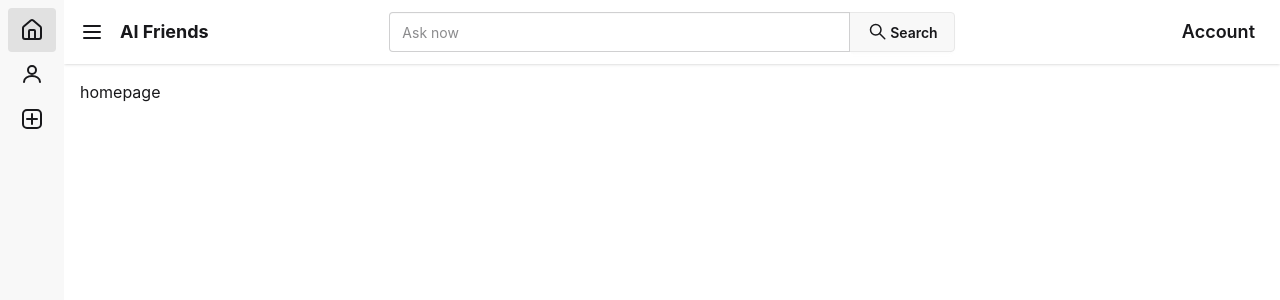
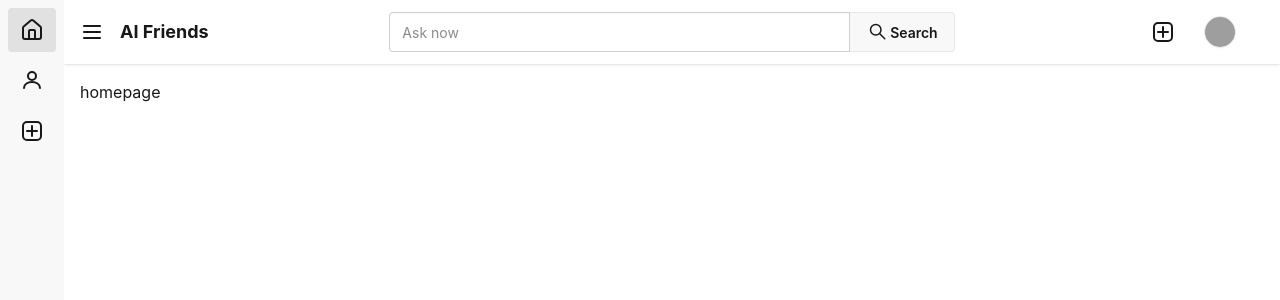
Before and after one commit to SimbolKing/AIFriends, a Vue app in the folder frontend/: page / in a window 1280 px wide. Shown: the top 300 px of the page. Built offline with nearby package versions, Linux system fonts and the light colour scheme.

Commit message:
create navbar's user drop menu

```diff
--- a/frontend/src/components/navbar/NavBar.vue
+++ b/frontend/src/components/navbar/NavBar.vue
@@ -18,9 +18,15 @@
                     </button>
                 </div>
             </div>
-            <RouterLink :to="{name: 'user-account-login-index'}" class="navbar-end">
-                <button class="btn btn-ghost text-lg">Account</button>
-            </RouterLink>
+            <div class="navbar-end">
+                <RouterLink v-if="user.isLogin()" :to="{name: 'create-index'}" class="btn btn-ghost mr-5 px-2">
+                    <CreateIcon />
+                </RouterLink>
+                <RouterLink v-if="!user.isLogin()" :to="{name: 'user-account-login-index'}" class="mr-3 btn btn-ghost text-lg px-3">
+                    Account
+                </RouterLink>
+                <UserMenu v-else class="mr-3" />
+            </div>
         </nav>
         <div class="p-4">
             <slot></slot>
@@ -32,19 +38,19 @@
         <div class="flex min-h-full flex-col items-start bg-base-200 is-drawer-close:w-16 is-drawer-open:w-54">
         <ul class="menu w-full grow">
             <li>
-                <RouterLink :to="{name: 'homepage-index'}" active-class="menu-focus" class="is-drawer-close:tooltip is-drawer-close:tooltip-right py-2.5" data-tip="Homepage">
+                <RouterLink :to="{name: 'homepage-index'}" active-class="menu-focus" class="is-drawer-close:tooltip is-drawer-close:tooltip-right py-2.5 mb-1.5" data-tip="Homepage">
                     <HomepageIcon />
                     <span class="is-drawer-close:hidden text-base ml-1 whitespace-nowrap">Homepage</span>
                 </RouterLink>
             </li>
             <li>
-                <RouterLink :to="{name: 'friend-index'}" active-class="menu-focus" class="is-drawer-close:tooltip is-drawer-close:tooltip-right py-2.5" data-tip="Friend">
+                <RouterLink :to="{name: 'friend-index'}" active-class="menu-focus" class="is-drawer-close:tooltip is-drawer-close:tooltip-right py-2.5 mb-1.5" data-tip="Friend">
                     <FriendIcon />
                     <span class="is-drawer-close:hidden text-base ml-1 whitespace-nowrap">Friend</span>
                 </RouterLink>
             </li>
             <li>
-                <RouterLink :to="{name: 'create-index'}" active-class="menu-focus" class="is-drawer-close:tooltip is-drawer-close:tooltip-right py-2.5" data-tip="Create">
+                <RouterLink :to="{name: 'create-index'}" active-class="menu-focus" class="is-drawer-close:tooltip is-drawer-close:tooltip-right py-2.5 mb-1.5" data-tip="Create">
                     <CreateIcon />
                     <span class="is-drawer-close:hidden text-base ml-1 whitespace-nowrap">Create</span>
                 </RouterLink>
@@ -56,12 +62,15 @@
 </template>
 
 <script setup>
+import { useUserStore } from '@/stores/user';
 import CreateIcon from '../icons/CreateIcon.vue';
 import FriendIcon from '../icons/FriendIcon.vue';
 import HomepageIcon from '../icons/HomepageIcon.vue';
 import MenuIcon from '../icons/MenuIcon.vue';
 import SearchIcon from '../icons/SearchIcon.vue';
+import UserMenu from '@/views/user/account/components/UserMenu.vue';
 
+const user = useUserStore()
 </script>
 
 <style scoped>
--- a/frontend/src/stores/counter.js
+++ /dev/null
@@ -1,12 +0,0 @@
-import { ref, computed } from 'vue'
-import { defineStore } from 'pinia'
-
-export const useCounterStore = defineStore('counter', () => {
-  const count = ref(0)
-  const doubleCount = computed(() => count.value * 2)
-  function increment() {
-    count.value++
-  }
-
-  return { count, doubleCount, increment }
-})
--- /dev/null
+++ b/frontend/src/stores/user.js
@@ -0,0 +1,35 @@
+import { defineStore } from "pinia";
+import { ref } from "vue";
+
+export const useUserStore = defineStore('user', () => {
+    const id = ref(1)
+    const username = ref('jsb')
+    const photo = ref('http://127.0.0.1:8000/media/user/photos/default.png')
+    const profile = ref('123')
+    const accessToken = ref('123')
+
+    function isLogin() {
+        return !!accessToken.value
+    }
+
+    function setAccessToken(token) {
+        accessToken.value = token
+    }
+
+    function setUserInfo(data) {
+        id.value = data.user_id
+        username.value = data.username
+        photo.value = data.photo
+        profile.value = data.profile
+    }
+
+    function logout() {
+        id.value = 0
+        username.value = ''
+        photo.value = ''
+        profile.value = ''
+        accessToken.value = ''
+    }
+
+    return { id, username, photo, profile, accessToken, isLogin, setAccessToken, setUserInfo, logout }
+})
--- /dev/null
+++ b/frontend/src/views/user/account/components/UserMenu.vue
@@ -0,0 +1,58 @@
+<template>
+    <div class="dropdown dropdown-end">
+    <div tabindex="0" role="button" class="avatar btn btn-circle w-8 h-8 mr-6">
+        <div class="w-8 rounded-full">
+            <img :src="user.photo" alt="">
+        </div>
+    </div>
+    <ul tabindex="-1" class="dropdown-content menu bg-base-100 rounded-box z-1 w-52 p-2 shadow-lg mt-5">
+        <li>
+            <RouterLink @click="closeMenu" :to="{name: 'user-space-index', params: {user_id: user.id}}">
+                <div class="avatar">
+                    <div class="w-10 rounded-full">
+                        <img :src="user.photo" alt="">
+                    </div>
+                </div>
+                <span class="text-base font-bold ml-2 line-clamp-1">{{ user.username }}</span>
+            </RouterLink>
+        </li>
+        <li></li>
+        <li>
+            <RouterLink @click="closeMenu" :to="{name: 'user-space-index', params: {user_id: user.id}}" class="font-bold text-sm py-2.5">
+                <UserSpaceIcon />
+                My Space
+            </RouterLink>
+        </li>
+        <li>
+            <RouterLink @click="closeMenu" :to="{name: 'user-profile-index'}" class="font-bold text-sm py-2.5">
+                <UserProfileIcon />
+                My Profile
+            </RouterLink>
+        </li>
+        <li></li>
+        <li>
+            <a @click="closeMenu" class="font-bold text-sm py-2.5">
+                <UserLogoutIcon />
+                Logout
+            </a>
+        </li>
+    </ul>
+    </div>
+</template>
+
+<script setup>
+import UserLogoutIcon from '@/components/icons/UserLogoutIcon.vue';
+import UserProfileIcon from '@/components/icons/UserProfileIcon.vue';
+import UserSpaceIcon from '@/components/icons/UserSpaceIcon.vue';
+import { useUserStore } from '@/stores/user';
+
+const user = useUserStore()
+
+function closeMenu() {
+    const element = document.activeElement
+    if (element && element instanceof HTMLElement) element.blur()
+}
+</script>
+
+<style scoped>
+</style>
```
